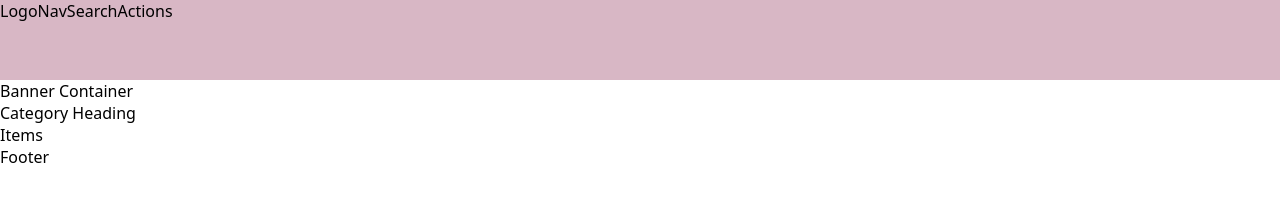
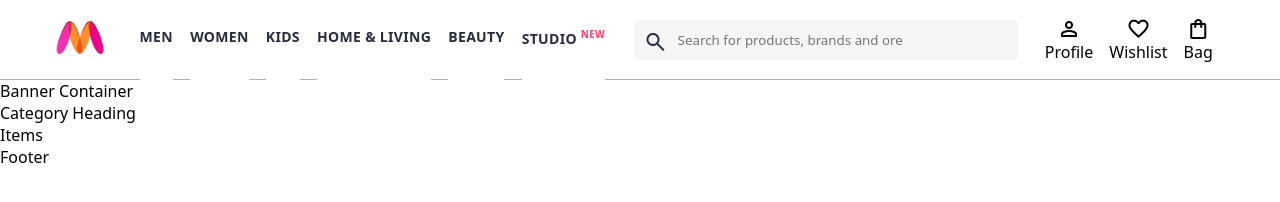
Before and after one commit to rituraj981/Shopping-studio, a plain HTML site: page Project Myntra Clone/index.html in a window 1280 px wide. Drawn offline with nearby package versions, Linux system fonts and the light colour scheme.

Commit message:
nav bar done

```diff
--- a/Project Myntra Clone/index.css
+++ b/Project Myntra Clone/index.css
@@ -2,15 +2,93 @@
   margin: 0;
   padding: 0;
   font-family: system-ui, -apple-system, BlinkMacSystemFont, 'Segoe UI', Roboto, Oxygen, Ubuntu, Cantarell, 'Open Sans', 'Helvetica Neue', sans-serif;
+  box-sizing: border-box;
 }
 
 header{
   display: flex;
-  background-color: #d8b7c5;
+  background-color: #ffffff;
   height: 80px;
+  justify-content: space-between; /* Align Horizontally  */
+  align-items: center;/* Align virtically  */
+  border-bottom: 1px solid #b6b1b1;
 }
 
 .myntra_home {
-  height: 36px;
-  width: 53px;
+  height: 45px;
 }
+
+.logo_container {
+  margin-left: 4%;
+}
+
+.action_bar{
+  margin-right: 4%;
+}
+
+.nav_bar{
+  display: flex;
+  min-width: 500px;
+  justify-content: space-evenly;
+}
+
+.nav_bar a {
+  font-size: 14px;
+  letter-spacing: .3px;
+  color: #282c3f;
+  font-weight: 700;
+  text-transform: uppercase;
+  text-decoration: none;
+  padding: 28px 0;
+  border-bottom: 5px solid #ffffff;
+}
+
+.nav_bar a:hover {
+  border-bottom: 4px solid #ff3f6c;
+}
+
+.nav_bar a sup {
+  color: #ff3f6c;
+  font-size: 10px;
+
+}
+
+.search_bar {
+  height: 40px;
+  min-width: 200px;
+  width: 30%;
+  display: flex;
+  align-items: center;
+}
+
+.search_icon {
+  box-sizing: content-box;
+  height: 20px;
+  padding: 10px;
+
+  background-color: #f5f5f6;
+  color: #282c3f;
+  font-weight: 300;
+  border-radius: 4px 0 0 4px;
+}
+
+.search_input{
+  background-color: #f5f5f6;
+  flex-grow: 1;
+  height: 40px;
+  border: 0;
+
+  border-radius:  0 4px 4px 0;
+}
+
+.action_bar {
+  display: flex;
+  min-width: 200px;
+  justify-content: space-evenly;
+}
+
+.action_container{
+  display: flex;
+  flex-direction: column;
+  align-items: center;
+}
--- a/Project Myntra Clone/index.html
+++ b/Project Myntra Clone/index.html
@@ -5,19 +5,53 @@
   <meta name="viewport" content="width=device-width, initial-scale=1.0">
   <title>Myntra Clone</title>
   <link rel="stylesheet" href="index.css">
+  <link rel="stylesheet" href="https://fonts.googleapis.com/css2?family=Material+Symbols+Outlined:opsz,wght,FILL,GRAD@20..48,100..700,0..1,-50..200" />
 </head>
 <body>
   <header>
-    <div class="logo_container">Logo</div>
-    <nav class="nav_bar">Nav</nav>
-    <div class="search_bar">Search</div>
-    <div class="action_bar">Actions</div>
+    <div class="logo_container">
+      <a href="#"><img class="myntra_home" src="myntra_logo.webp" alt=""></a>
+    </div>
+    <nav class="nav_bar">
+      <a href="#">Men</a>
+      <a href="#">women</a>
+      <a href="#">kids</a>
+      <a href="#">Home & Living</a>
+      <a href="#">Beauty</a>
+      <a href="#">Studio <sup>New</sup></a>
+    </nav>
+
+    <div class="search_bar">
+      <span class="material-symbols-outlined search_icon">search</span>
+      <input class="search_input" placeholder="Search for products, brands and ore">
+    </div>
+
+    <div class="action_bar">
+
+      <div class="action_container">
+        <span class="material-symbols-outlined action_icon">person</span>
+        <span class="action_name">Profile</span>
+      </div>
+
+      <div class="action_container">
+        <span class="material-symbols-outlined action_icon">favorite</span>
+        <span class="action_name">Wishlist</span>
+      </div>
+
+      <div class="action_container">
+        <span class="material-symbols-outlined action_icon">shopping_bag</span>
+        <span class="action_name">Bag</span>
+      </div>
+    </div>
+
   </header>
+
   <main>
     <div class="banner_container">Banner Container</div>
     <div class="category_heading">Category Heading</div>
     <div class="category_items">Items</div>
   </main>
+
   <footer>Footer</footer>
 </body>
 </html>
```
